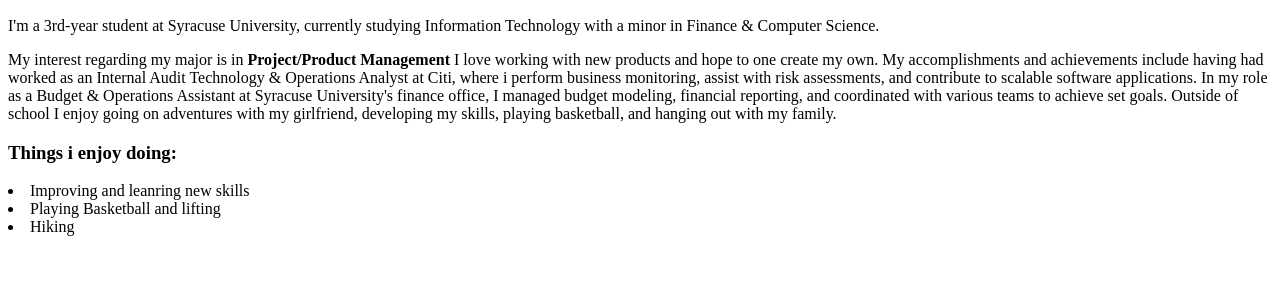
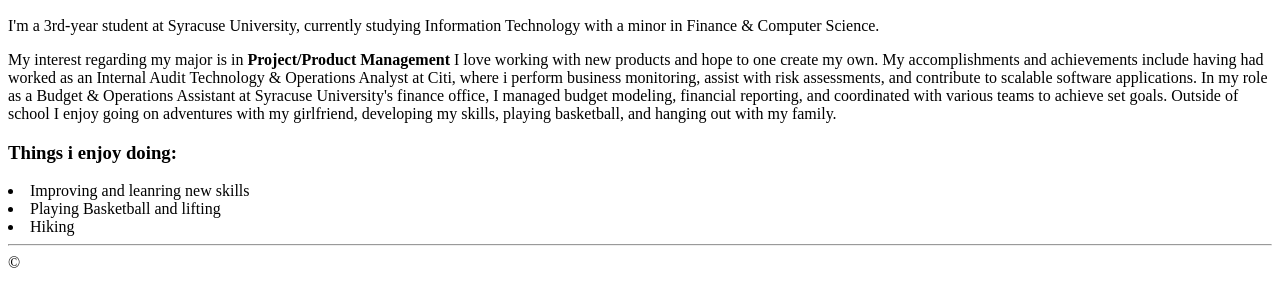
Before and after one commit to berasyr/ist263, a plain HTML site: page lab02/felouz-bio2.html in a window 1280 px wide. Shown: the part 110-416 px from the top of the page. Drawn offline with Linux system fonts and the light colour scheme.

Commit message:
Update felouz-bio2.html

```diff
--- a/lab02/felouz-bio2.html
+++ b/lab02/felouz-bio2.html
@@ -1,7 +1,6 @@
 <!DOCTYPE html>
 
 <html lang="en"
-
 <head>
     <meta charset="utf-8">
     <title>Bera Felouz - Bio</title>
@@ -18,6 +17,7 @@
         <li>Playing Basketball and lifting</li>
         <li>Hiking</li>
 
+
     </u1>
-
+    <hr> &copy;
 </html>
```
